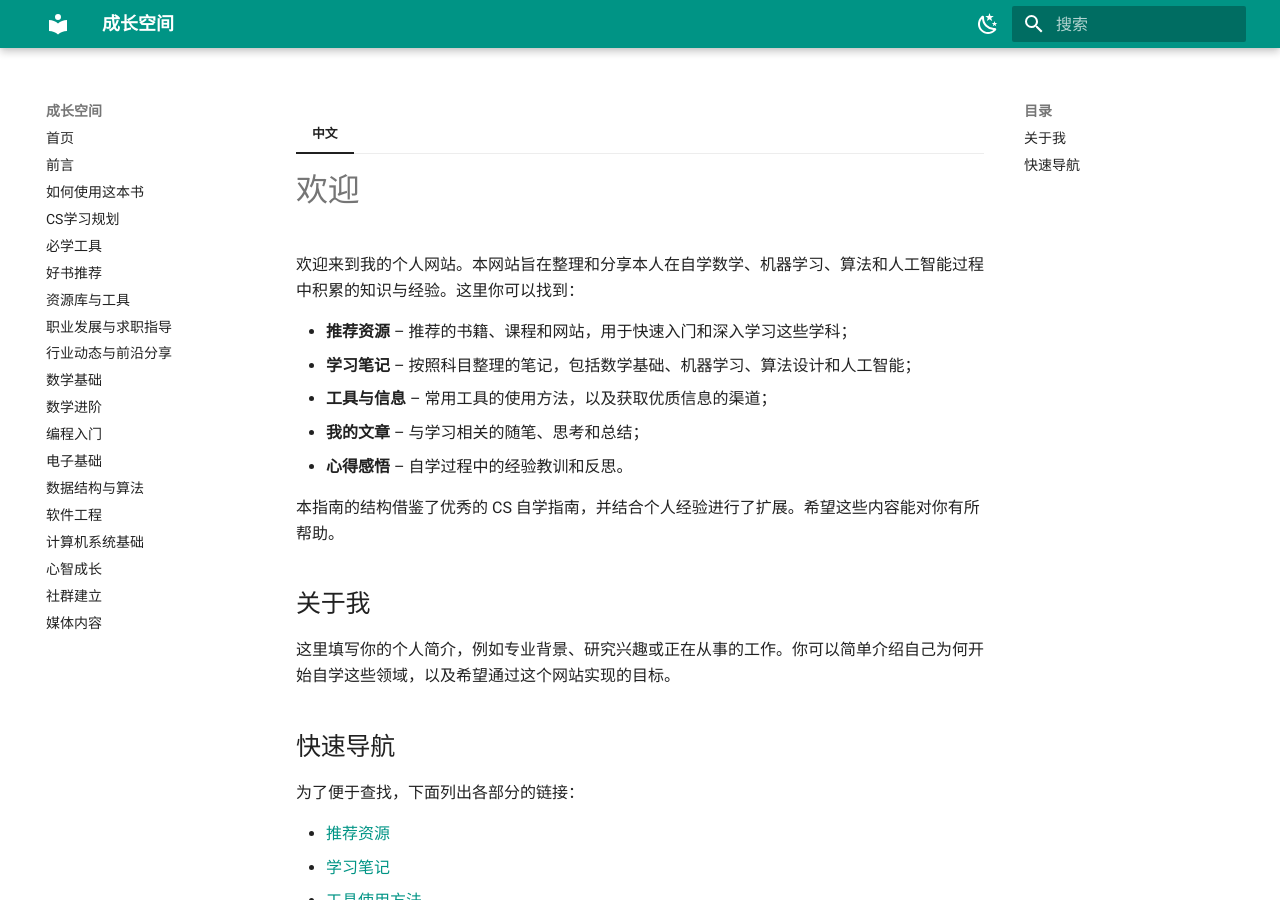
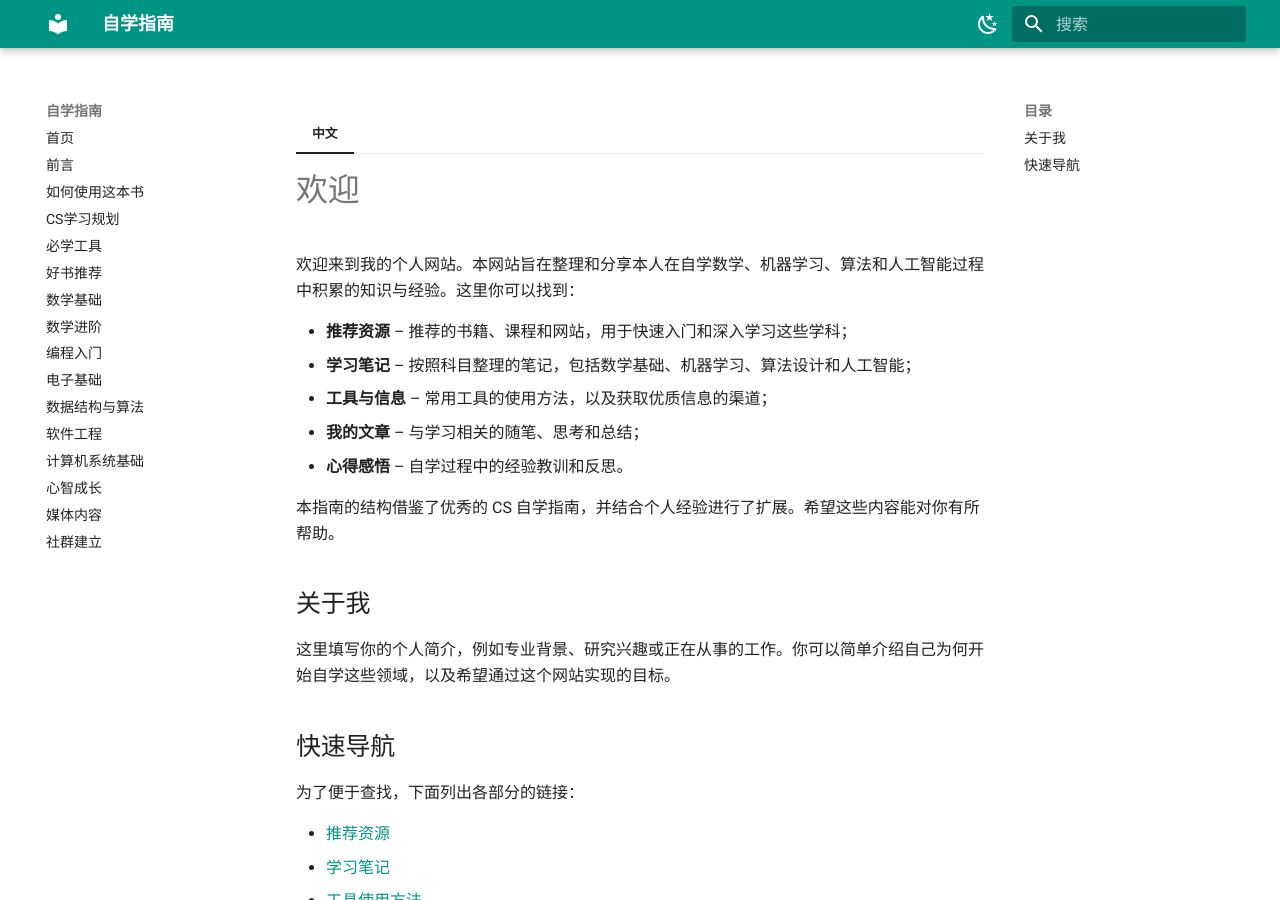
Before and after one commit to MIStatlE/MIStatlE.github.io, an MkDocs documentation site: the page built from docs/index.md, in a window 1280 px wide and 900 px high. Built offline with MkDocs 1.6.1 and Material for MkDocs 9.7.7, drawn with Linux system fonts in a browser that asks for light colours; some of the changed lines change nothing that is shown.

Commit message:
Add files via upload

```diff
--- a/mkdocs.yml
+++ b/mkdocs.yml
@@ -1,13 +1,15 @@
-site_name: 成长空间
-site_description: 自学计算机科学、数学与个人成长的资源与成长平台
+site_name: 自学指南
+site_description: 自学计算机科学、数学与个人成长的资源与笔记
 site_author: MIStatlE
 site_url: https://mistatle.github.io
+ # 删除 GitHub 链接相关配置
 
-# 删除 GitHub 链接相关配置
+# 为确保不显示仓库链接，显式将 repo_url、repo_name 和 edit_uri 设为空
 repo_url: ''
 repo_name: ''
 edit_uri: ''
 
+# 在本配置中启用宽松模式并保留目录式 URL
 strict: false
 use_directory_urls: true
 
@@ -17,6 +19,7 @@ theme:
   features:
     - navigation.instant
     - navigation.expand
+    # 删除 toc.integrate 以便在页面右侧显示目录
     - content.code.copy
   palette:
     - scheme: default
@@ -60,8 +63,9 @@ markdown_extensions:
 plugins:
   - search:
       lang: zh
-      separator: '[\\s\\-，。,.、；;！？!?\\u3000]+'
+      separator: '[\s\-，。,.、；;！？!?\u3000]+'
 
+# 网站导航结构
 nav:
   - 首页: zh/index.md
   - 前言: zh/preface.md
@@ -69,9 +73,6 @@ nav:
   - CS学习规划: zh/plan.md
   - 必学工具: zh/tools.md
   - 好书推荐: zh/books.md
-  - 资源库与工具: zh/resources.md
-  - 职业发展与求职指导: zh/career.md
-  - 行业动态与前沿分享: zh/industry.md
   - 数学基础: zh/math-basic.md
   - 数学进阶: zh/math-advanced.md
   - 编程入门: zh/programming-basic.md
@@ -80,5 +81,5 @@ nav:
   - 软件工程: zh/software-engineering.md
   - 计算机系统基础: zh/computer-systems.md
   - 心智成长: zh/growth.md
+  - 媒体内容: zh/media.md
   - 社群建立: zh/community.md
-  - 媒体内容: zh/media.md
```
